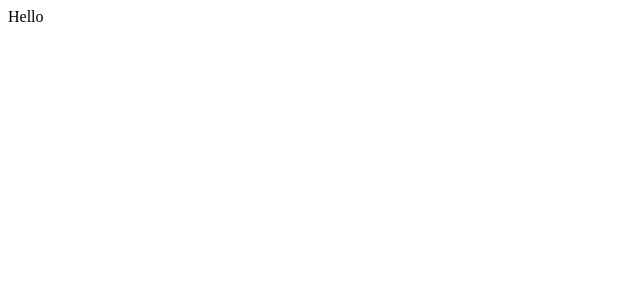
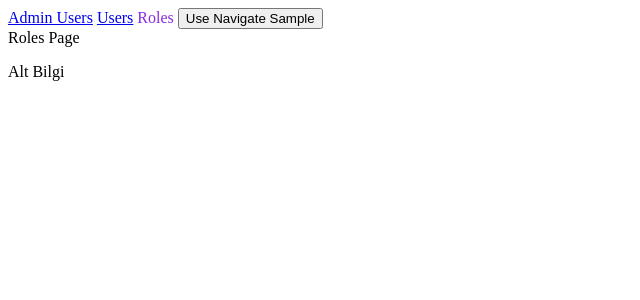
Before and after one commit to neominalsolutions/architect-react-webpack-app, a React app: page /admin/roles in a window 1280 px wide. Shown: the top 300 px of the page, without its empty margins (0-640 px from the left). Built offline with nearby package versions, Linux system fonts and the light colour scheme.

Commit message:
React Router DOM

```diff
--- a/src/index.tsx
+++ b/src/index.tsx
@@ -1,12 +1,47 @@
 import React from 'react';
 import ReactDOM from 'react-dom/client';
+import { Link, RouterProvider, createBrowserRouter } from 'react-router-dom';
+import AdminLayout from './layouts/admin.layout';
 
 const App = () => {
 	return <>Hello</>;
 };
+const router = createBrowserRouter([
+	{
+		path: '/login',
+		element: <>Login Page</>,
+	},
+	{
+		path: '/',
+		element: (
+			<>
+				<Link to="/login">Login</Link>
+				<p>Home Page</p>
+			</>
+		),
+	},
+	{
+		path: '/admin', // prefix (Nested Routing, Nested Layout)
+		Component: AdminLayout,
+		children: [
+			{
+				path: 'users', // /admin/users
+				element: <>Users page</>,
+			},
+			{
+				path: 'roles', // /admin/roles
+				element: <>Roles Page</>,
+			},
+		],
+	},
+	{
+		path: '*',
+		element: <>Sayfa Bulunamadı</>,
+	},
+]);
 
 const root = ReactDOM.createRoot(
 	document.getElementById('root') as HTMLElement
 );
 
-root.render(<App />);
+root.render(<RouterProvider router={router} />);
--- /dev/null
+++ b/src/layouts/admin.layout.tsx
@@ -0,0 +1,60 @@
+import React from 'react';
+
+import {
+	Link,
+	NavLink,
+	Outlet,
+	useLocation,
+	useNavigate,
+} from 'react-router-dom';
+import './layout.css';
+
+// Dosya isimleri küçük Component isimleri büyü harf ile başlayacak şekilde yazılacak.
+function AdminLayout() {
+	const location = useLocation();
+	console.log('location', location);
+	const navigate = useNavigate();
+	// TS dosyasında bir linke yönlendirme yapmak istersek kullandığımız hook.
+
+	return (
+		<>
+			<nav>
+				<Link to="users">Admin Users</Link>{' '}
+				<NavLink
+					className={({ isActive }) => (isActive ? 'nav-active' : '')}
+					to="users"
+				>
+					Users
+				</NavLink>{' '}
+				<NavLink
+					className={({ isActive }) => (isActive ? 'nav-active' : '')}
+					to="roles"
+				>
+					Roles
+				</NavLink>{' '}
+				<button
+					onClick={() => {
+						const result = window.confirm(
+							'Yönlenmek istediğinize emin misiniz ?'
+						);
+
+						if (result) {
+							navigate('/login');
+						}
+					}}
+				>
+					Use Navigate Sample
+				</button>
+			</nav>
+			<main>
+				<Outlet />
+				{/* dinamik olarak içeriğin değişeceği yer */}
+			</main>
+			<footer>
+				<p>Alt Bilgi</p>
+			</footer>
+		</>
+	);
+}
+
+export default AdminLayout;
--- /dev/null
+++ b/src/layouts/layout.css
@@ -0,0 +1,4 @@
+.nav-active {
+    color: blueviolet;
+    text-decoration: none !important;
+}
--- a/webpack.config.js
+++ b/webpack.config.js
@@ -3,6 +3,10 @@ const htmlWebPack = require('html-webpack-plugin');
 module.exports = {
 	entry: './src/index.tsx', // uygulama giriş noktası, uygulama buradan bootstrap olur.
 	mode: 'development',
+	devServer: {
+		port: 3001,
+		historyApiFallback: true,
+	},
 	output: {
 		// uygulama çıktısında hangi isimde hangi klasör altında tutulacağı
 		filename: 'bundle.js',
@@ -19,6 +23,10 @@ module.exports = {
 				exclude: /node_modules/,
 				use: 'babel-loader',
 			},
+			{
+				test: /\.css$/i,
+				use: ['style-loader', 'css-loader'],
+			},
 		],
 	},
 	plugins: [
```
Also changed, not shown: package.json (+7 -3 lines), src/layouts/layout.tsx (added), 1 other file (tests, documents, lock files or other folders).
